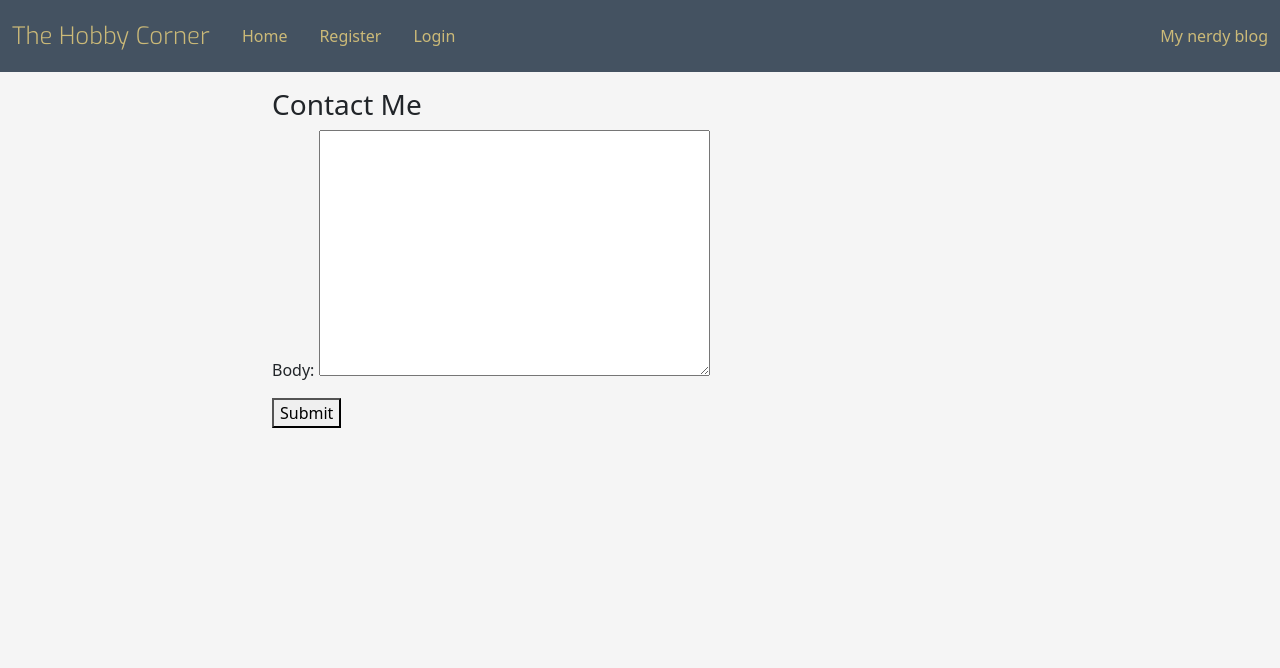
After one commit to CHCheshire/Project-blog, a Django app: template templates/contact.html in a window 1280 px wide. The commit adds this page. Shown: the top 668 px of the page. Run offline with Django 4.2, Linux system fonts and the light colour scheme; the template is opened without the code that fills it: values that come from a table or form of the project are taken from there, others are empty.

Commit message:
Add contact page

```diff
--- a/hobby/settings.py
+++ b/hobby/settings.py
@@ -28,7 +28,7 @@ TEMPLATES_DIR = os.path.join(BASE_DIR, 'templates')
 SECRET_KEY = os.environ.get('SECRET_KEY')
 
 # SECURITY WARNING: don't run with debug turned on in production!
-DEBUG = False
+DEBUG = True
 
 X_FRAME_OPTIONS = 'SAMEORIGIN'
 
--- a/templates/base.html
+++ b/templates/base.html
@@ -22,7 +22,7 @@
 
 <body class="d-flex flex-column h-100 main-bg">
 
-    <!-- Navigation -->
+    <!-- Navigation Bar -->
 
     <nav class="navbar navbar-expand-lg navbar-light dark-bg">
         <div class="container-fluid">
@@ -60,7 +60,7 @@
         <div class="row">
             <div class="col-md-8 offset-mt-2">
                 {% for message in messages %}
-                <div class="alert {{ message.tags }} alert-dismissble fade show" id="msg" role="alert">
+                <div class="alert {{ message.tags }} alert-dismissble fade show" id="message" role="alert">
                 {{ message | safe }}
                 <button type="button" class="btn-close" data-bs-dismiss="alert" aria-label="Close">
 
@@ -73,7 +73,6 @@
 
     <main class="flex-shrink-0 main-bg">
         {% block content %}
-        <!-- Content Goes here -->
         {% endblock content %}
     </main>
 
@@ -84,7 +83,7 @@
     </footer>
     <script>
         setTimeout(function () {
-            let messages = document.getElementById("msg");
+            let messages = document.getElementById("message");
             let alert = new bootstrap.Alert(messages);
             alert.close();
 
--- /dev/null
+++ b/templates/contact.html
@@ -0,0 +1,18 @@
+{% extends "base.html" %}
+{% block content %}
+
+<div class="container">
+    <div class="row">
+        <div class="col-md-8 mt-3 offset-md-2">
+            <h3>Contact Me</h3>
+            <div class="center-form">
+                <form method="post">
+                {% csrf_token %}
+                    {{form.as_p}}
+                    <button type="submit">Submit</button>
+                </form>
+            </div>
+        </div>
+    </div>
+</div>
+{%endblock%}
```
Also changed, not shown: blog/forms.py (line endings or trailing spaces), blog/views.py (line endings or trailing spaces).
